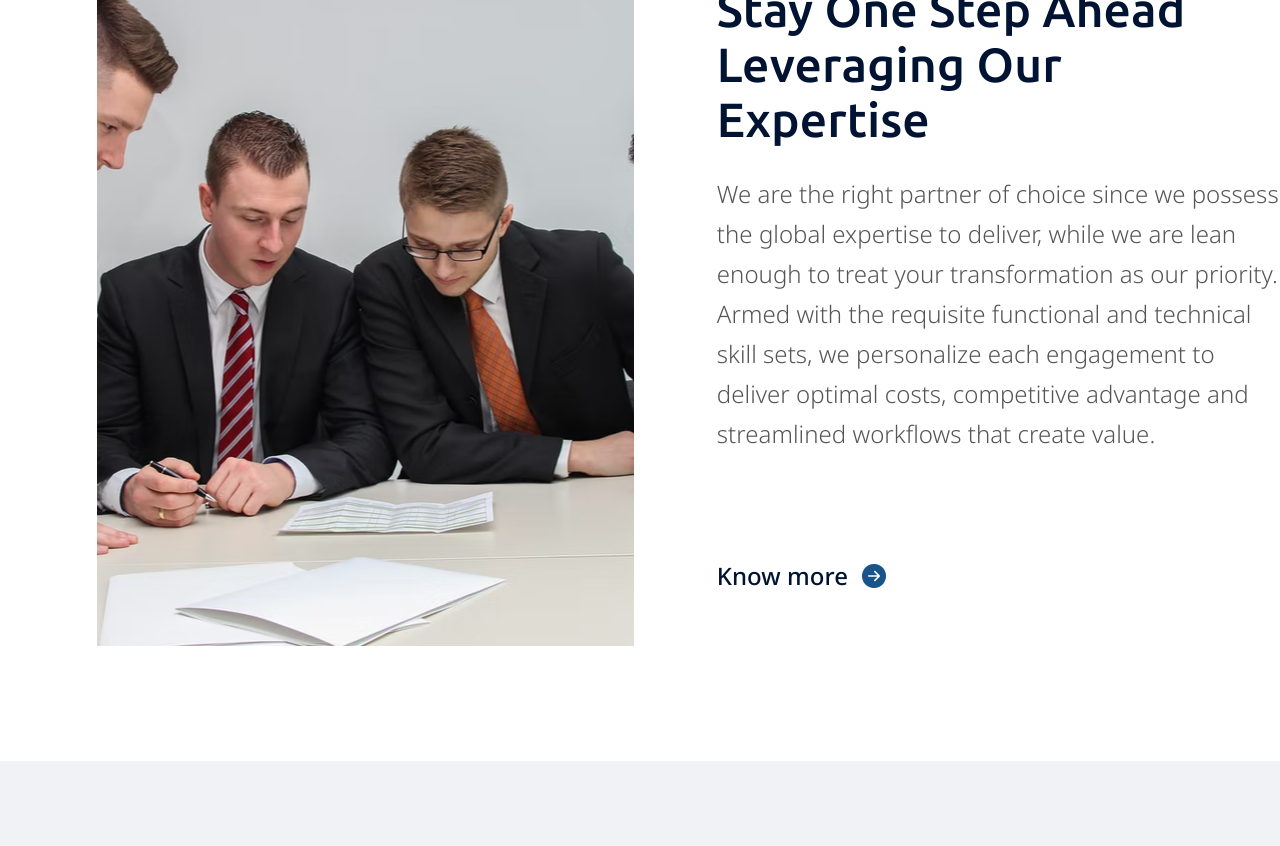
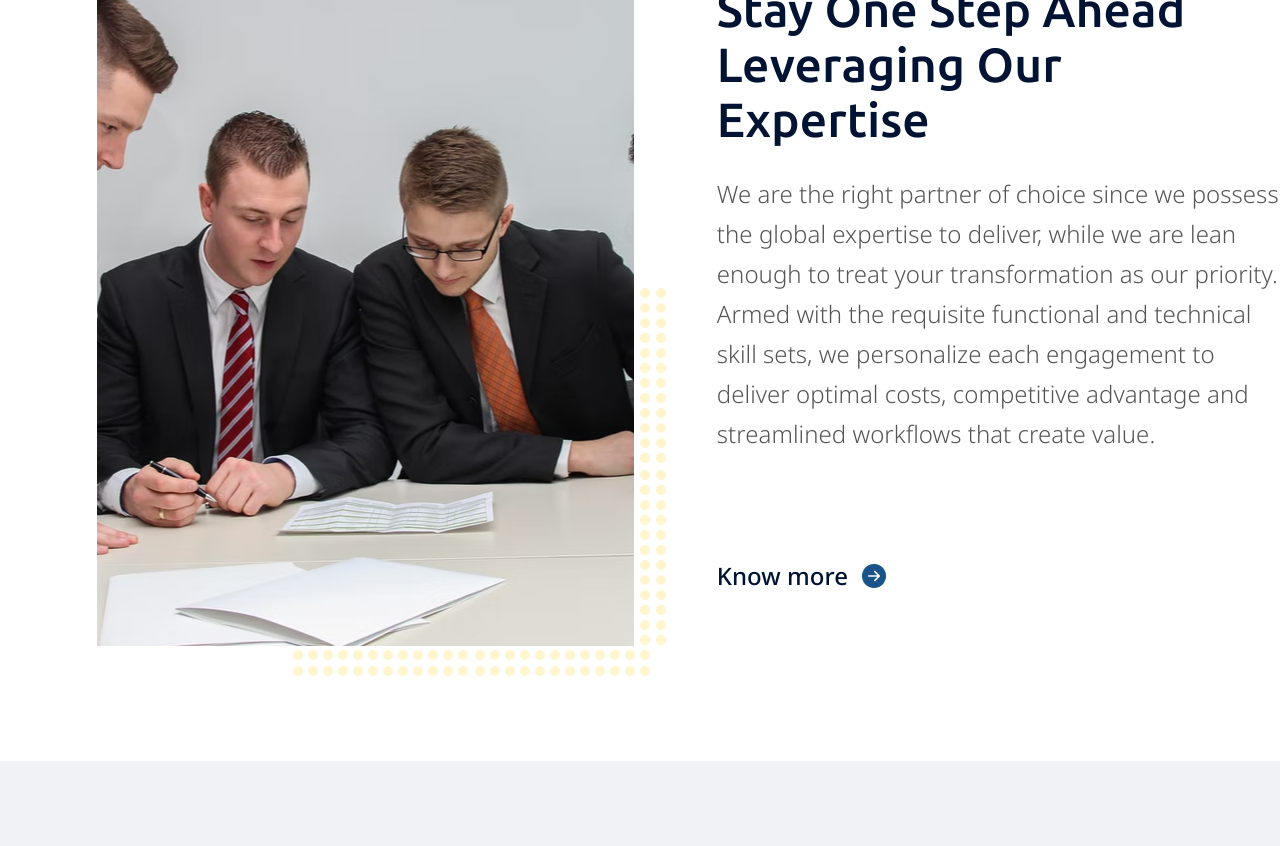
Before and after one commit to Andharikar9011/OraneConsFrontendDeploy, a React (Create React App) app: page / in a window 1280 px wide. Shown: the part 2520-3366 px from the top of the page. Built offline with nearby package versions, Linux system fonts and the light colour scheme.

Commit message:
section 4 top img

```diff
--- a/src/components/Section_4/Section_4.jsx
+++ b/src/components/Section_4/Section_4.jsx
@@ -6,8 +6,10 @@ const Section4 = () => {
     <section className="sec4_container">
       <div className="sec4_containerleft">
         {/* <img src="./page1/page1elem4cont1.png" alt="img" /> */}
-        <div className="sec4_container_left_img"></div>
-        <div className="sec4_container_left_img_under"></div>
+        <div className="sec4_container_left_img">
+        <img src='./page1/sec4_bgim.png' className="sec4_topimg" />
+        </div>
+
       </div>
       <div className="sec4_containerright">
         <h1>Stay One Step Ahead Leveraging Our Expertise</h1>
--- a/src/components/Section_4/sec4_styles.css
+++ b/src/components/Section_4/sec4_styles.css
@@ -14,9 +14,14 @@
   height: 44.625rem;
   background: url("../../../public/page1/page1elem4cont1.png");
   background-position: center;
+  padding: 1rem;
 }
-
-.sec4_container_left_img_under {
+.sec4_topimg {
+  display: flex;
+  align-items: center;
+  margin-left: 180px;
+  margin-top: 180px;
+  padding-top: 10rem;
 }
 
 .sec4_containerright {
```
Also changed, not shown: public/page1/sec4_bgim.png (added).
